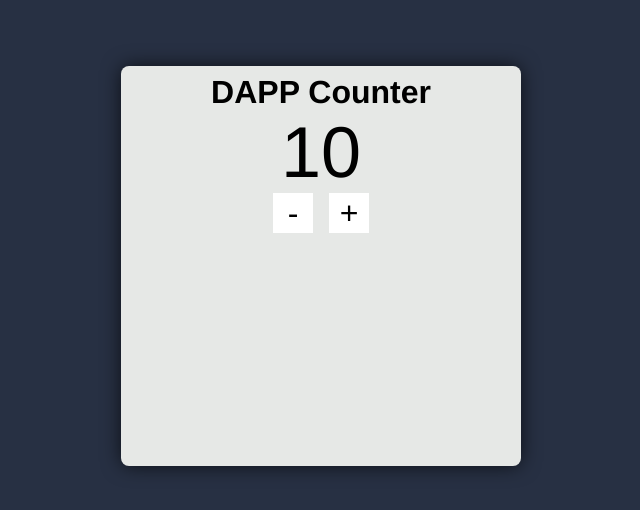
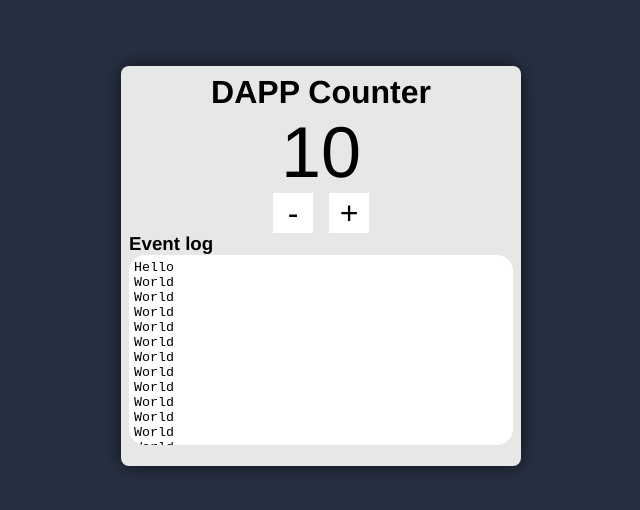
Before and after one commit to FelipeOliveiraDvP/counter-contract-client, a React (Create React App) app: page / in a window 1280 px wide. Shown: the part 134-644 px from the top of the page, without its empty margins (319-959 px from the left). Built offline with nearby package versions, Linux system fonts and the light colour scheme.

Commit message:
Create a event log component

```diff
--- a/src/App.js
+++ b/src/App.js
@@ -4,6 +4,7 @@ import Container from './components/Container';
 import Box from './components/Box';
 import DisplayValue from './components/DisplayCount';
 import Button from './components/Button';
+import EventLog from './components/EventLog';
 
 function App() {
   return (
@@ -18,6 +19,7 @@ function App() {
           <Button>+</Button>
         </div>
 
+        <EventLog />
       </Box>
     </Container>
   );
--- /dev/null
+++ b/src/components/EventLog/index.js
@@ -0,0 +1,18 @@
+import React from 'react';
+import Wrapper from './styled';
+
+const EventLog = props => {
+    return (
+        <Wrapper>
+          <h3>Event log</h3>
+          <textarea
+            placeholder="No event has called"
+            readOnly={true}
+            rows={12}
+            value="Hello&#10;World&#10;World&#10;World&#10;World&#10;World&#10;World&#10;World&#10;World&#10;World&#10;World&#10;World&#10;World&#10;World"
+        ></textarea>
+        </Wrapper>
+    );
+}
+
+export default EventLog;
--- /dev/null
+++ b/src/components/EventLog/styled.js
@@ -0,0 +1,14 @@
+import styled from 'styled-components';
+
+export default styled.div`
+    width: 100%;
+    text-align: left;
+
+    & textarea {
+        resize: none;
+        width: 100%;
+        border: none;
+        border-radius: 16px;
+        padding: 5px;
+    }
+`;
```
